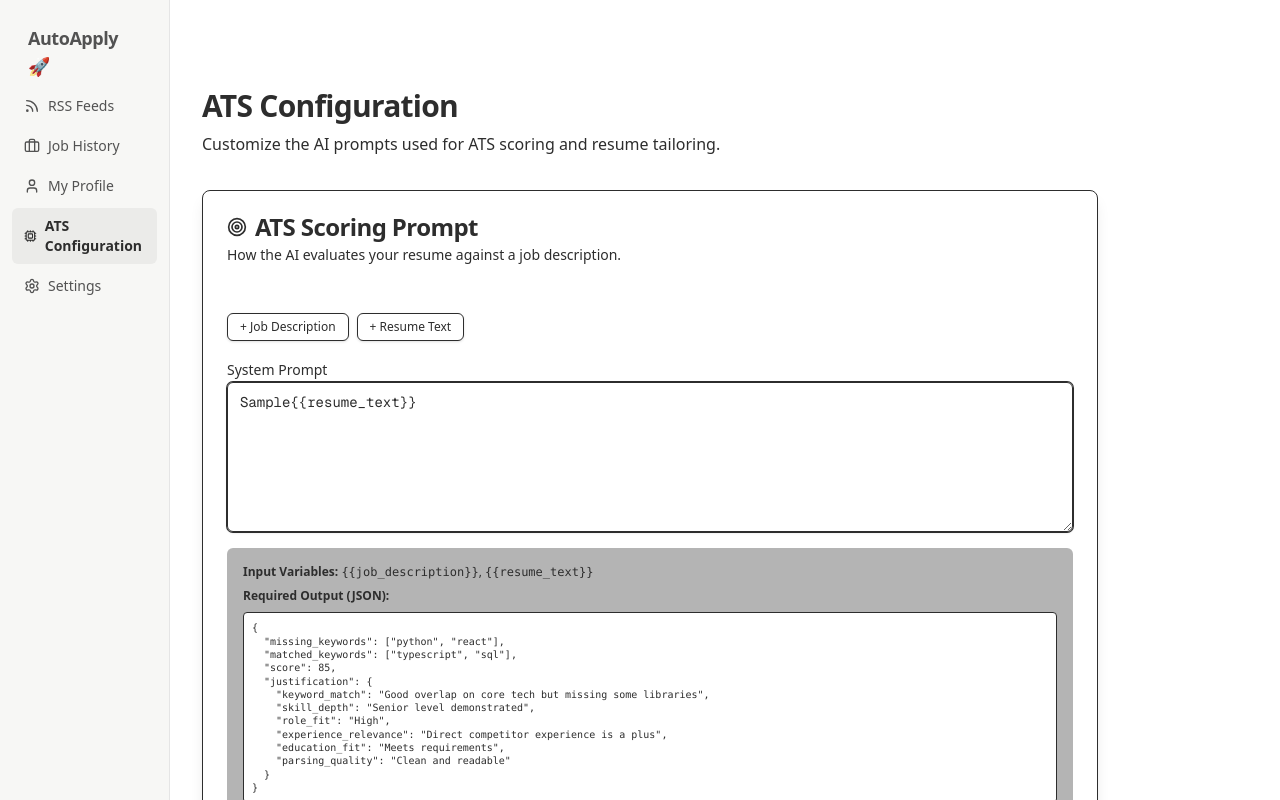
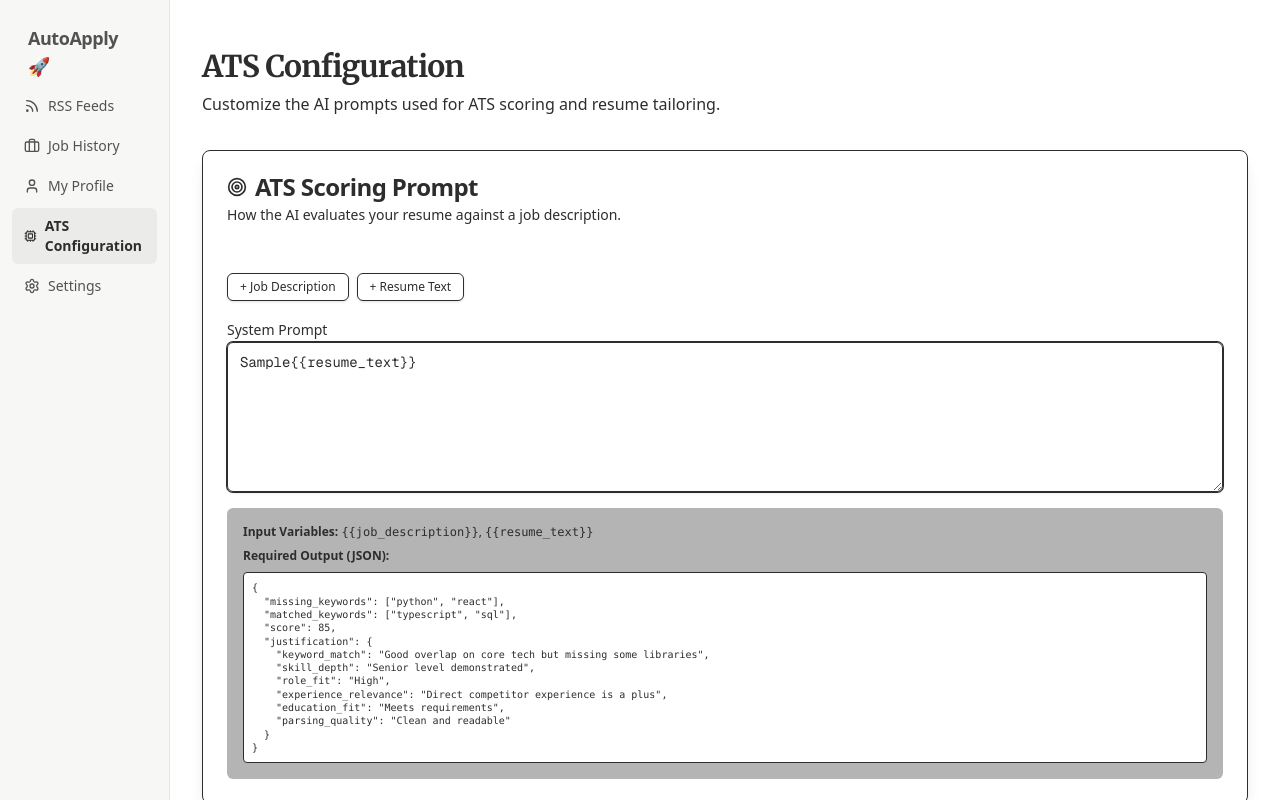
Before and after one commit to rudraksh97/AutoApply, a Next.js app in the folder frontend/: page /ats-config in a window 1280 px wide. Both pictures are taken after typing "Sample" into the empty fields and a click on the button "+ Resume Text". Built offline with nearby package versions, Linux system fonts and the light colour scheme; no server answers.

Commit message:
fix ats page

```diff
--- a/frontend/app/ats-config/page.tsx
+++ b/frontend/app/ats-config/page.tsx
@@ -97,13 +97,13 @@ export default function ATSConfigPage() {
     }
 
     return (
-        <div className="container max-w-4xl py-10 space-y-8 animate-in fade-in duration-500">
-            <div>
-                <h1 className="text-3xl font-bold tracking-tight mb-2">ATS Configuration</h1>
+        <div className="space-y-8">
+            <header className="flex flex-col gap-2">
+                <h1 className="text-3xl font-bold tracking-tight font-serif text-foreground">ATS Configuration</h1>
                 <p className="text-muted-foreground">
                     Customize the AI prompts used for ATS scoring and resume tailoring.
                 </p>
-            </div>
+            </header>
 
             <div className="grid gap-6">
                 {/* SCORING PROMPT CARD */}
```
